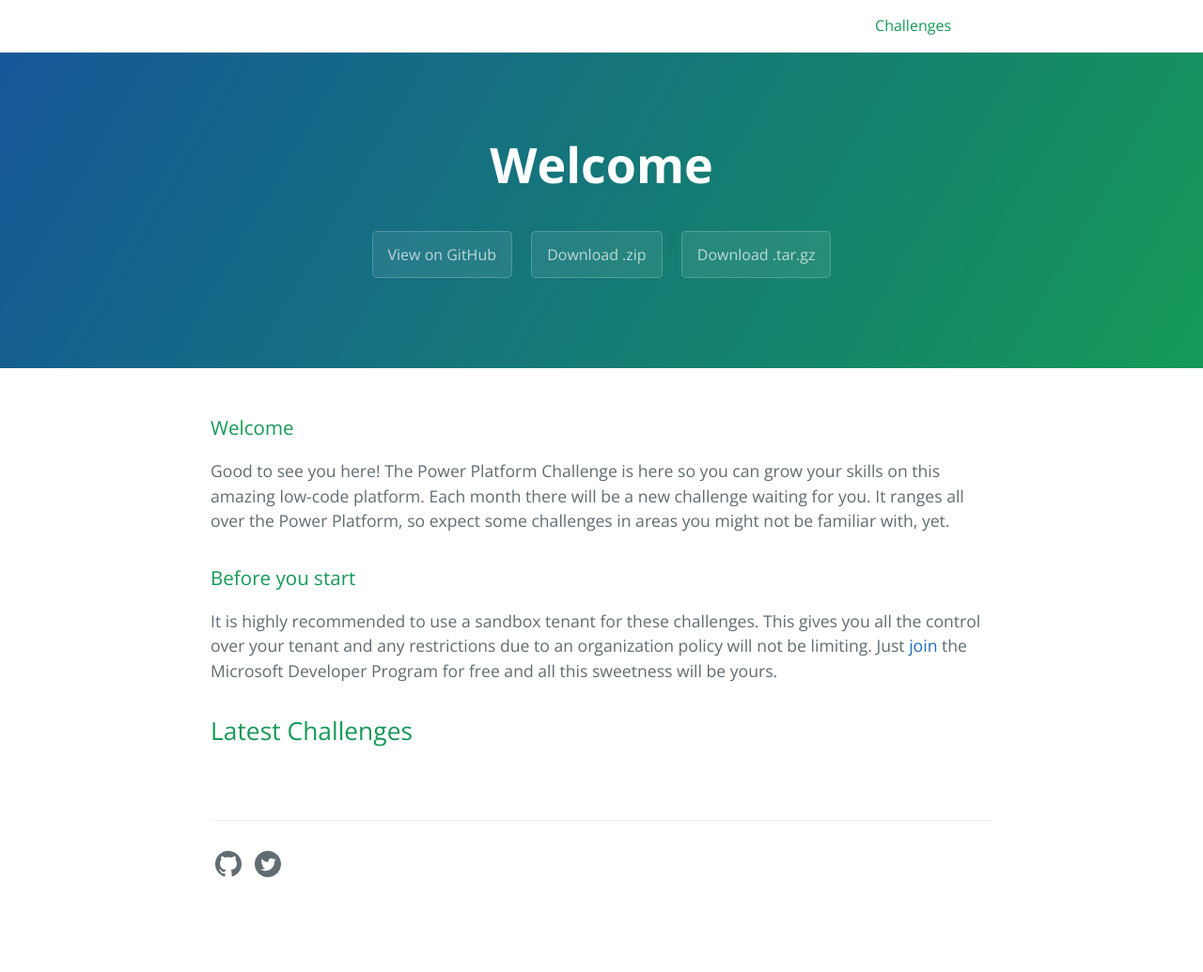
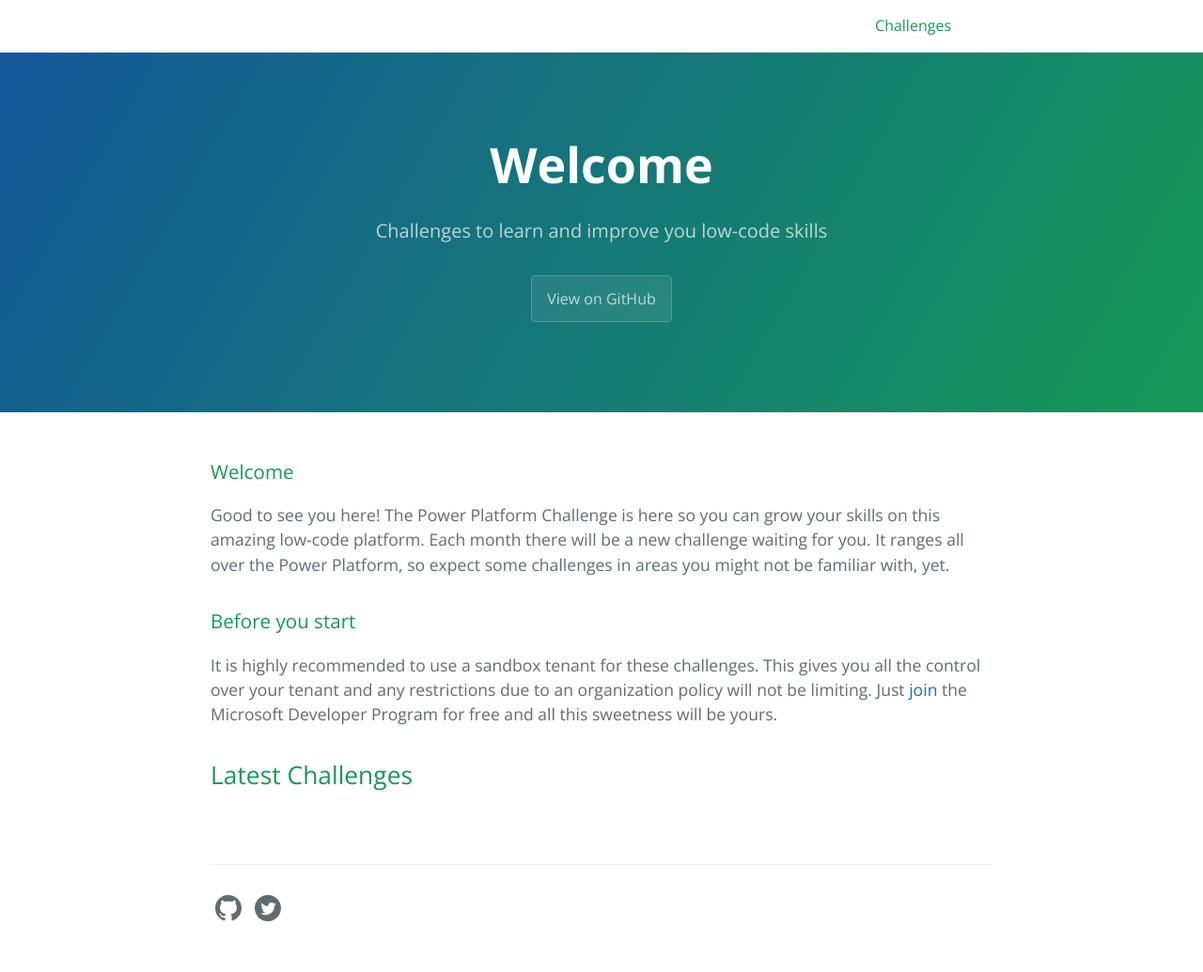
Before and after one commit to miguelverweij/PowerPlatformChallenge, a Jekyll site: the page built from index.md, in a window 1280 px wide. Shown: the whole page at 94% size. Built offline with Jekyll 4.4.1, drawn with Linux system fonts in a browser that asks for light colours; the repository's description, which GitHub fills in, is left out; our own code applies the rules of GitHub Pages for plain Markdown files; before the commit the page ends 988 px from its top, so only the background shows below that.

Commit message:
Update _config.yml

```diff
--- a/_config.yml
+++ b/_config.yml
@@ -1,6 +1,6 @@
-theme: jekyll-theme-cayman
 title: Power Platform Challenge
-show_downloads: true
+description: Challenges to learn and improve you low-code skills
+show_downloads: false
 
 baseurl: "/home" # change this to the subpath of your site, e.g. /blog. Leave it empty if you don't need it.
 url: "https://www.powerplatformchallenge.com" # change this to the base hostname & protocol for your site
@@ -10,7 +10,7 @@
 cayman-blog:
   date_format: "%b %-d, %Y"
 
-theme: # leave it empty
+theme: jekyll-theme-cayman
 
 # social
 author: miguelverweij
```
